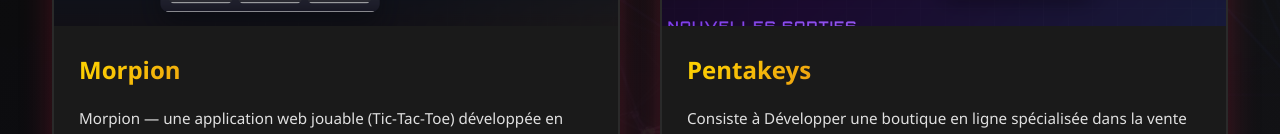
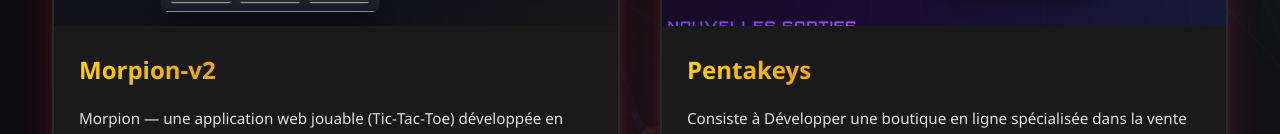
Before and after one commit to armel2003/AG_PORTFOLIO, a Vue app in the folder Portfolio/: page /projects in a window 1280 px wide. Shown: the part 648-782 px from the top of the page. Built offline with nearby package versions, Linux system fonts and the light colour scheme.

Commit message:
fix : change name Morpion

```diff
--- a/Portfolio/src/views/Projects.vue
+++ b/Portfolio/src/views/Projects.vue
@@ -49,7 +49,7 @@ export default {
       projects: [
         {
           id: 1,
-          title: 'Morpion',
+          title: 'Morpion-v2',
           description: 'Morpion — une application web jouable (Tic‑Tac‑Toe) développée en React. Permet parties à deux joueurs ou contre une IA configurable (choix du marqueur X/O et difficulté).',
           image: '/projects/Morpion.png',
           tags: ['React.js', 'JavaScript', 'CSS'],
```
